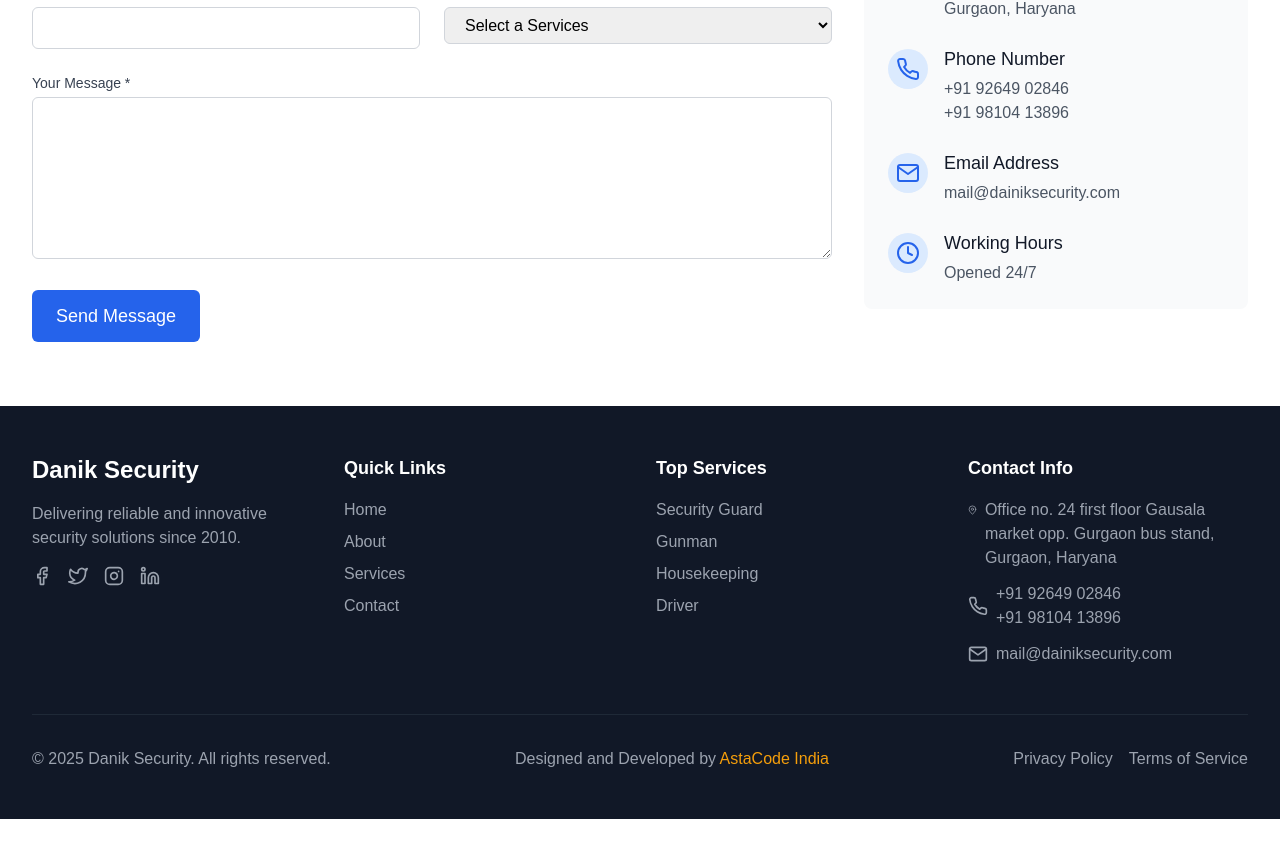
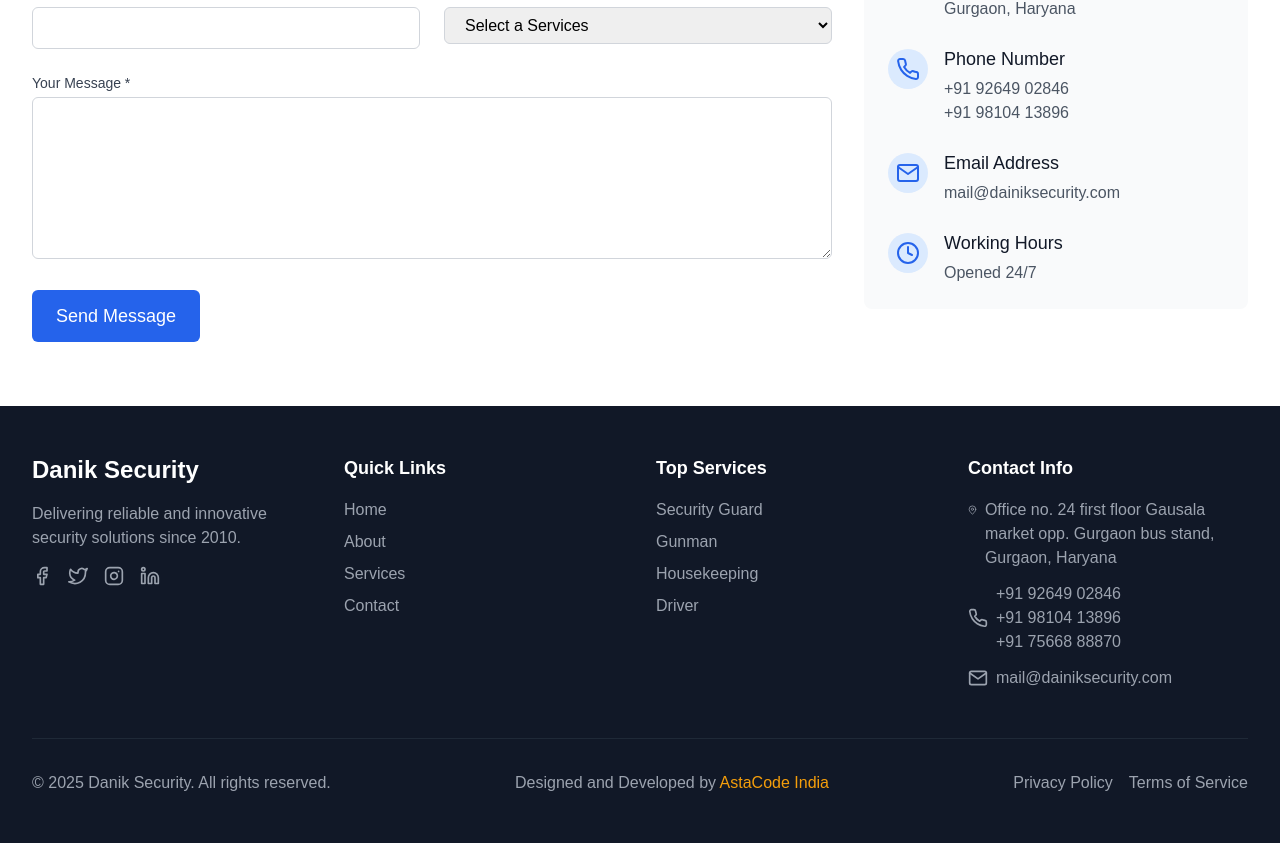
Before and after one commit to AstaCodeIndia/Dainik, a React (Vite) app: page /contact in a window 1280 px wide. Shown: the part 675-1518 px from the top of the page. Before the commit the page ends 1494 px from the top, so only its background shows below. Built offline with nearby package versions, Linux system fonts and the light colour scheme.

Commit message:
Final Deploy

```diff
--- a/src/components/Footer.tsx
+++ b/src/components/Footer.tsx
@@ -93,7 +93,7 @@
               </li>
               <li className="flex items-center">
                 <FiPhone className="h-5 w-5 text-gray-400 mr-2" />
-                <span className="text-gray-400">+91 92649 02846 <br /> +91 98104 13896</span>
+                <span className="text-gray-400">+91 92649 02846 <br /> +91 98104 13896 <br /> +91 75668 88870</span>
               </li>
               <li className="flex items-center">
                 <FiMail className="h-5 w-5 text-gray-400 mr-2" />
```
